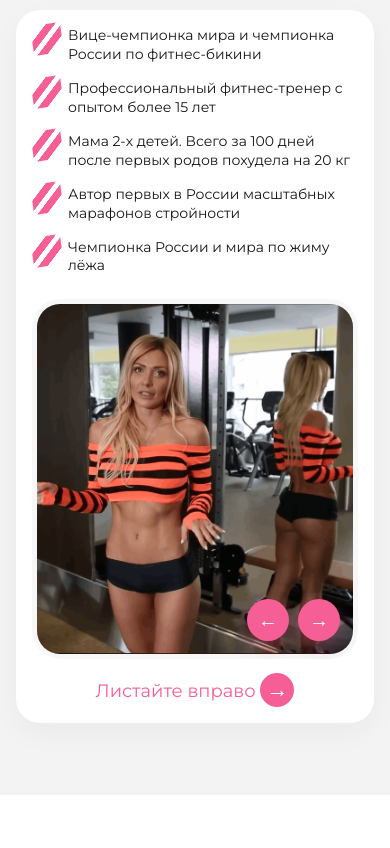
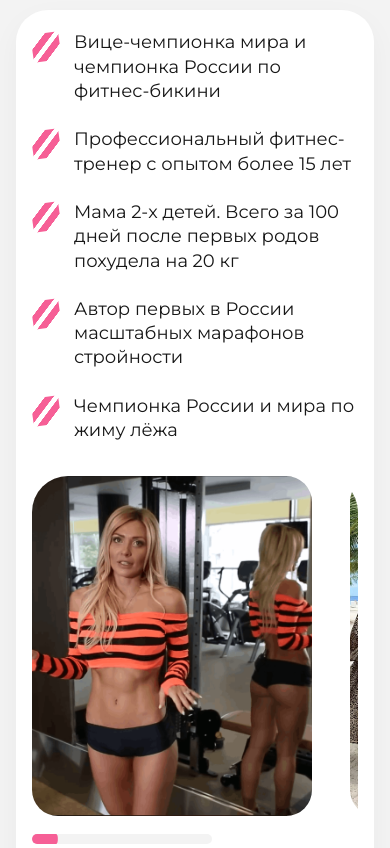
Before and after one commit to juliavibecoding-ai/usmanova-fit-test, a website with bundled scripts: page index.html in a window 390 px wide. Shown: the part 1260-2108 px from the top of the page. Built offline with nearby package versions, Linux system fonts and the light colour scheme.

Commit message:
fix: make trainer gallery match original carousel

```diff
--- a/index.html
+++ b/index.html
@@ -72,9 +72,8 @@
                   <img src="assets/trainer-beach.png" alt="Катя Усманова на отдыхе">
                 </figure>
               </div>
-              <div class="gallery__controls" aria-label="Навигация по фотографиям">
-                <button type="button" data-gallery-prev aria-label="Предыдущее фото">←</button>
-                <button type="button" data-gallery-next aria-label="Следующее фото">→</button>
+              <div class="gallery__progress" aria-hidden="true">
+                <span data-gallery-progress></span>
               </div>
             </div>
             <p class="gallery__hint">Листайте вправо <span>→</span></p>
--- a/js/app.js
+++ b/js/app.js
@@ -3,8 +3,7 @@ import { validateLead } from "./validation.js";
 const cookie = document.querySelector("[data-cookie]");
 const cookieClose = document.querySelector("[data-cookie-close]");
 const galleryTrack = document.querySelector("[data-gallery-track]");
-const galleryPrev = document.querySelector("[data-gallery-prev]");
-const galleryNext = document.querySelector("[data-gallery-next]");
+const galleryProgress = document.querySelector("[data-gallery-progress]");
 const modal = document.querySelector("[data-modal]");
 const modalClose = document.querySelector("[data-modal-close]");
 const programButtons = document.querySelectorAll("[data-program]");
@@ -26,15 +25,40 @@ cookieClose.addEventListener("click", () => {
   cookie.hidden = true;
 });
 
-function scrollGallery(direction) {
-  galleryTrack.scrollBy({
-    left: galleryTrack.clientWidth * direction,
-    behavior: "smooth",
-  });
+function updateGalleryProgress() {
+  const maxScroll = galleryTrack.scrollWidth - galleryTrack.clientWidth;
+  const progress = maxScroll > 0 ? galleryTrack.scrollLeft / maxScroll : 0;
+  galleryProgress.style.transform = `scaleX(${0.38 + progress * 0.62})`;
 }
 
-galleryPrev.addEventListener("click", () => scrollGallery(-1));
-galleryNext.addEventListener("click", () => scrollGallery(1));
+let isDraggingGallery = false;
+let galleryStartX = 0;
+let galleryStartScroll = 0;
+
+galleryTrack.addEventListener("scroll", updateGalleryProgress, { passive: true });
+window.addEventListener("resize", updateGalleryProgress);
+
+galleryTrack.addEventListener("pointerdown", (event) => {
+  isDraggingGallery = true;
+  galleryStartX = event.clientX;
+  galleryStartScroll = galleryTrack.scrollLeft;
+  galleryTrack.setPointerCapture(event.pointerId);
+});
+
+galleryTrack.addEventListener("pointermove", (event) => {
+  if (!isDraggingGallery) return;
+  galleryTrack.scrollLeft = galleryStartScroll - (event.clientX - galleryStartX);
+});
+
+galleryTrack.addEventListener("pointerup", () => {
+  isDraggingGallery = false;
+});
+
+galleryTrack.addEventListener("pointercancel", () => {
+  isDraggingGallery = false;
+});
+
+updateGalleryProgress();
 
 function clearErrors() {
   form.querySelectorAll("[data-error]").forEach((element) => {
--- a/styles.css
+++ b/styles.css
@@ -175,7 +175,7 @@ input:focus-visible {
 }
 
 .trainer__inner {
-  width: min(660px, calc(100% - 40px));
+  width: min(1120px, calc(100% - 40px));
 }
 
 .section-heading {
@@ -202,33 +202,35 @@ input:focus-visible {
 }
 
 .trainer-card {
-  padding: 20px 20px 16px;
-  border-radius: 30px;
+  padding: 34px 34px 26px;
+  border-radius: 48px;
   background: var(--white);
   box-shadow: 0 10px 30px rgb(0 0 0 / 4%);
 }
 
 .trainer__facts {
   display: grid;
-  margin: 0 0 24px;
+  margin: 0 0 34px;
   padding: 0;
-  gap: 15px;
+  gap: 24px;
   list-style: none;
 }
 
 .trainer__facts li {
   position: relative;
   min-height: 30px;
-  padding-left: 43px;
-  font-size: 16px;
+  padding-left: 70px;
+  font-size: clamp(22px, 2.35vw, 31px);
+  font-weight: 400;
+  line-height: 1.35;
 }
 
 .trainer__facts li::before {
   position: absolute;
-  top: -2px;
+  top: 3px;
   left: 0;
-  width: 30px;
-  height: 30px;
+  width: 42px;
+  height: 42px;
   content: "";
   background: linear-gradient(135deg, transparent 26%, var(--pink) 27% 43%, transparent 44% 55%, var(--pink) 56% 72%, transparent 73%);
   transform: rotate(-8deg);
@@ -237,16 +239,24 @@ input:focus-visible {
 .gallery {
   position: relative;
   overflow: hidden;
-  border-radius: 28px;
+  padding-bottom: 30px;
+  border-radius: 36px 36px 0 0;
 }
 
 .gallery__track {
   display: flex;
+  gap: 38px;
   overflow-x: auto;
+  cursor: grab;
   overscroll-behavior-x: contain;
-  scroll-behavior: smooth;
-  scroll-snap-type: x mandatory;
+  scroll-behavior: auto;
+  scroll-snap-type: x proximity;
+  user-select: none;
   scrollbar-width: none;
+}
+
+.gallery__track:active {
+  cursor: grabbing;
 }
 
 .gallery__track::-webkit-scrollbar {
@@ -254,12 +264,11 @@ input:focus-visible {
 }
 
 .gallery__slide {
-  min-width: 100%;
-  height: 430px;
+  flex: 0 0 52.5%;
+  height: 510px;
   margin: 0;
   overflow: hidden;
-  border: 5px solid #f7f7f7;
-  border-radius: 28px;
+  border-radius: 34px;
   background: #eee;
   scroll-snap-align: start;
 }
@@ -271,27 +280,22 @@ input:focus-visible {
   object-position: center;
 }
 
-.gallery__controls {
-  position: absolute;
-  right: 18px;
-  bottom: 18px;
-  display: flex;
-  gap: 9px;
+.gallery__progress {
+  width: 180px;
+  height: 10px;
+  margin-top: 18px;
+  overflow: hidden;
+  border-radius: 999px;
+  background: #f3f3f3;
 }
 
-.gallery__controls button {
-  display: grid;
-  width: 42px;
-  height: 42px;
-  border: 0;
-  border-radius: 50%;
-  color: var(--white);
+.gallery__progress span {
+  display: block;
+  width: 38%;
+  height: 100%;
+  border-radius: inherit;
   background: var(--pink);
-  box-shadow: 0 8px 18px rgb(246 95 150 / 30%);
-  font-size: 20px;
-  font-weight: 700;
-  cursor: pointer;
-  place-items: center;
+  transform-origin: left center;
 }
 
 .gallery__hint {
@@ -638,17 +642,24 @@ input:focus-visible {
   }
 
   .trainer-card {
-    padding: 16px;
-    border-radius: 24px;
+    padding: 20px 16px 24px;
+    border-radius: 32px;
   }
 
   .trainer__facts li {
-    padding-left: 36px;
-    font-size: 14px;
+    padding-left: 42px;
+    font-size: 18px;
+  }
+
+  .trainer__facts li::before {
+    width: 28px;
+    height: 28px;
   }
 
   .gallery__slide {
-    height: 360px;
+    flex-basis: 86%;
+    height: 340px;
+    border-radius: 26px;
   }
 
   .gallery__hint {
```
